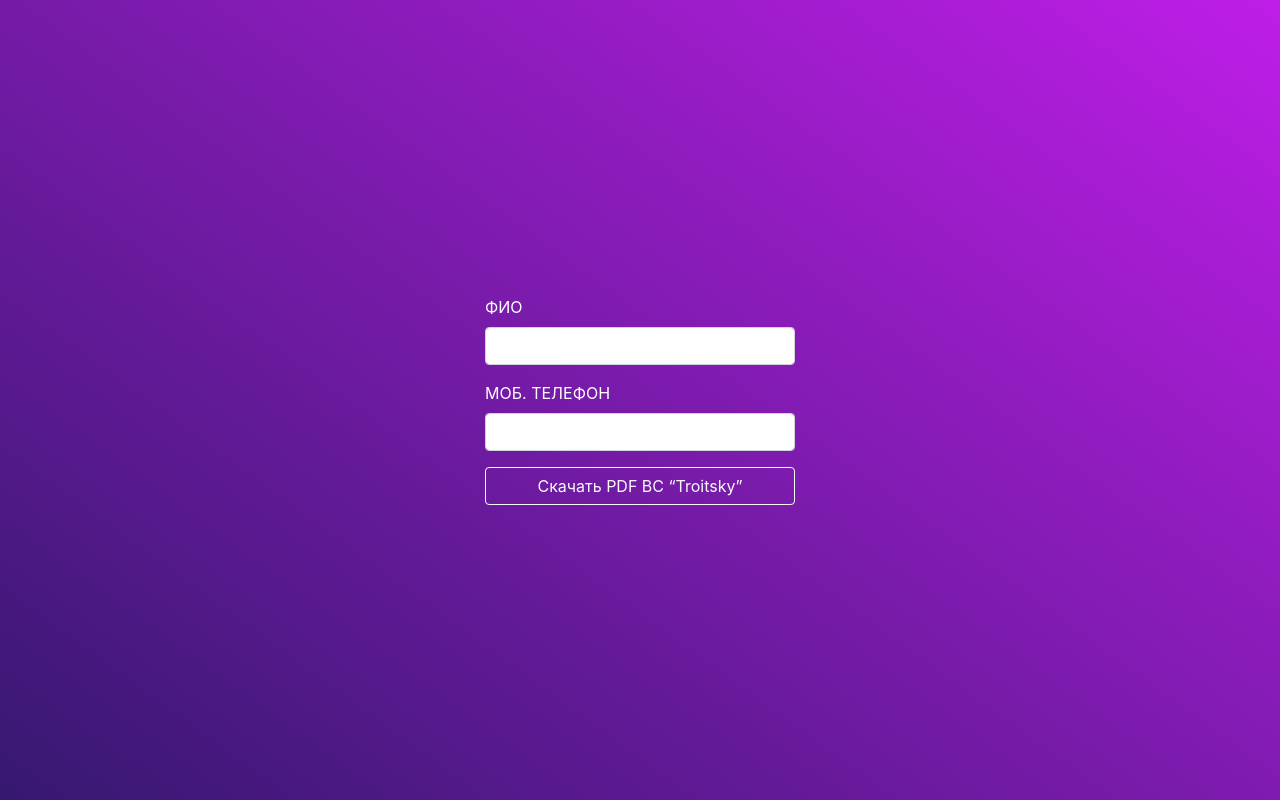
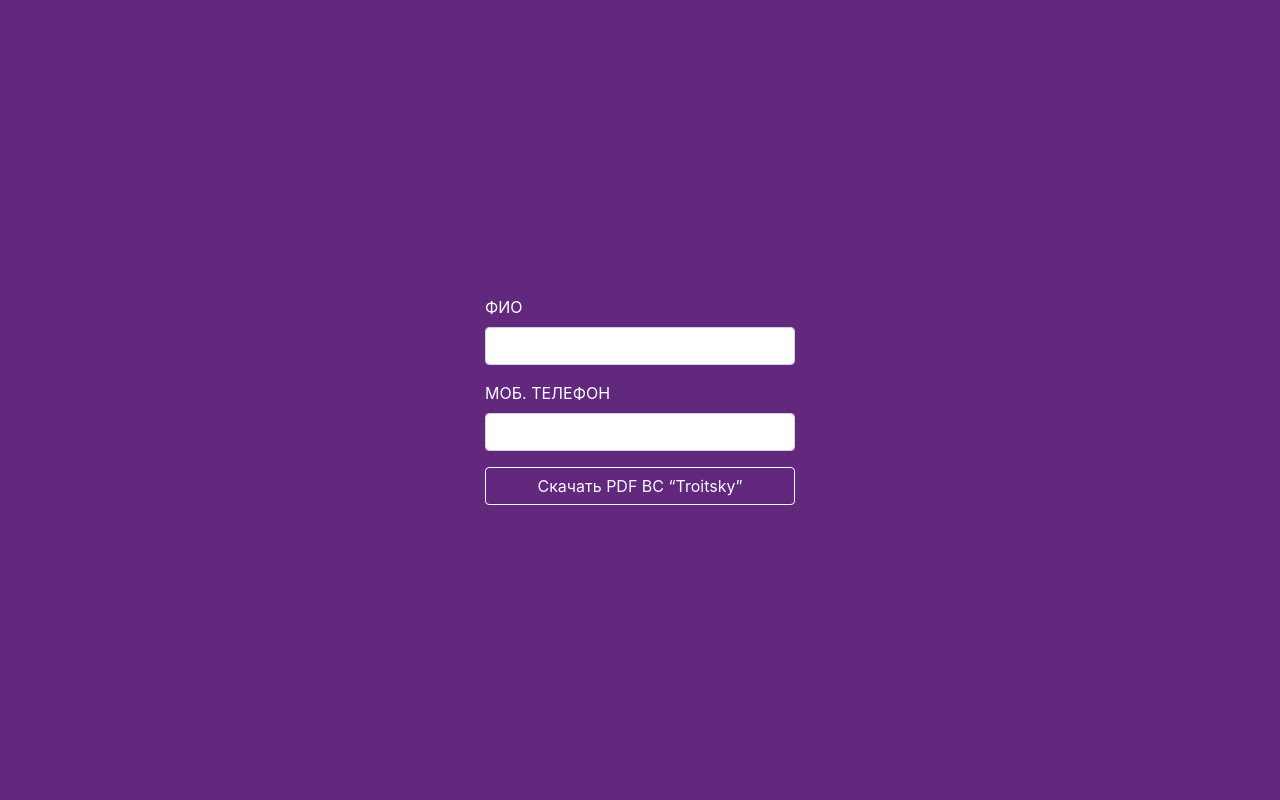
Before and after one commit to Vasilevskiy/smart_urban_form, a website: page client/index.html in a window 1280 px wide. Drawn offline with nearby package versions, Linux system fonts and the light colour scheme.

Commit message:
Change bg color, change presentation

```diff
--- a/client/style.css
+++ b/client/style.css
@@ -2,11 +2,7 @@
   height: 100vh;
   display: flex;
   background-size: 400% 400%;
-  background: linear-gradient(
-    36deg,
-    rgba(54, 24, 112, 1) 0%,
-    rgba(190, 30, 231, 1) 100%
-  );
+  background-color: #61287e;
 
   -webkit-animation: Gradient 15s ease infinite;
   -moz-animation: Gradient 15s ease infinite;
```
Also changed, not shown: 1 other file.
